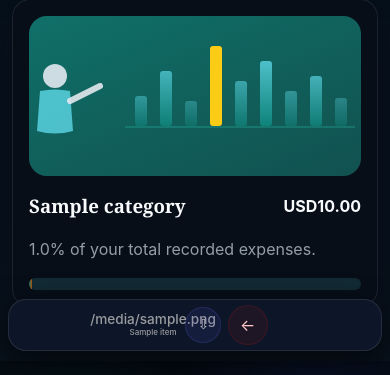
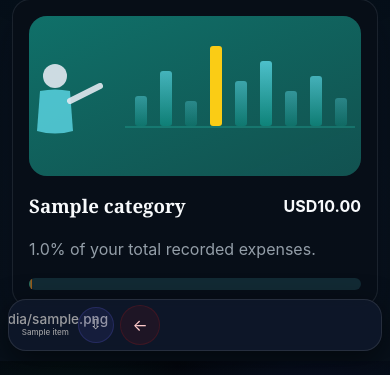
Before and after one commit to DeveloperGru141/expense_tracker, a Python web app: template templates/analytics.html in a window 390 px wide. Shown: the part 483-858 px from the top of the page. Run offline with Jinja, Linux system fonts and the light colour scheme; the template is opened without the code that fills it: most values are stand-ins (such as "Sample title", 1, 10 or a date in 2020).

Commit message:
swipeable mobile nav: scroll-snap, auto-center active item on load

```diff
--- a/static/app.js
+++ b/static/app.js
@@ -175,4 +175,18 @@ document.addEventListener("DOMContentLoaded", () => {
     if ("ontouchstart" in window) {
         document.body.classList.add("touch-device");
     }
+
+    // 12. Auto-scroll mobile nav to active item
+    const mobileNav = document.getElementById("mobileNav");
+    if (mobileNav) {
+        const activeLink = mobileNav.querySelector(".mobile-nav-link.active");
+        if (activeLink) {
+            requestAnimationFrame(() => {
+                const navRect = mobileNav.getBoundingClientRect();
+                const linkRect = activeLink.getBoundingClientRect();
+                const offset = linkRect.left - navRect.left - navRect.width / 2 + linkRect.width / 2;
+                mobileNav.scrollBy({ left: offset, behavior: "smooth" });
+            });
+        }
+    }
 });
--- a/static/style.css
+++ b/static/style.css
@@ -868,12 +868,15 @@ h1, h2, h3, h4, h5, h6 {
     border-radius: 18px;
     z-index: 200;
     align-items: center;
-    justify-content: center;
+    justify-content: flex-start;
     gap: 0.1rem;
     box-shadow: 0 10px 30px rgba(0, 0, 0, 0.5);
     overflow-x: auto;
     -webkit-overflow-scrolling: touch;
     scrollbar-width: none;
+    scroll-behavior: smooth;
+    scroll-snap-type: x proximity;
+    scroll-padding-inline: 1rem;
     padding-bottom: max(0.25rem, env(safe-area-inset-bottom, 0px));
 }
 
@@ -899,6 +902,7 @@ h1, h2, h3, h4, h5, h6 {
     min-height: 40px;
     -webkit-tap-highlight-color: transparent;
     user-select: none;
+    scroll-snap-align: center;
 }
 
 .mobile-nav-link .nav-icon {
```
